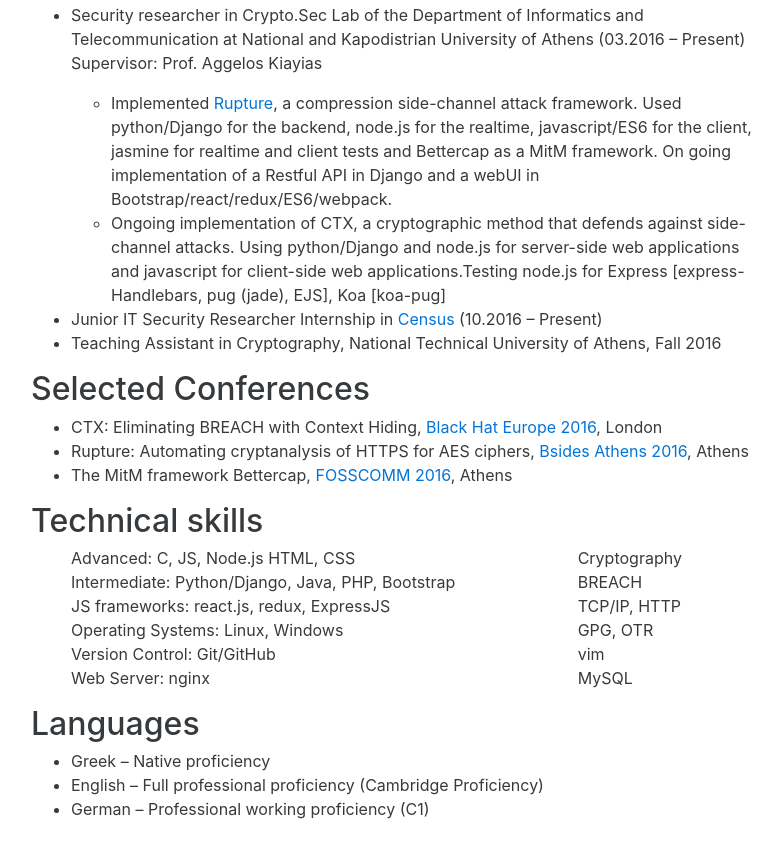
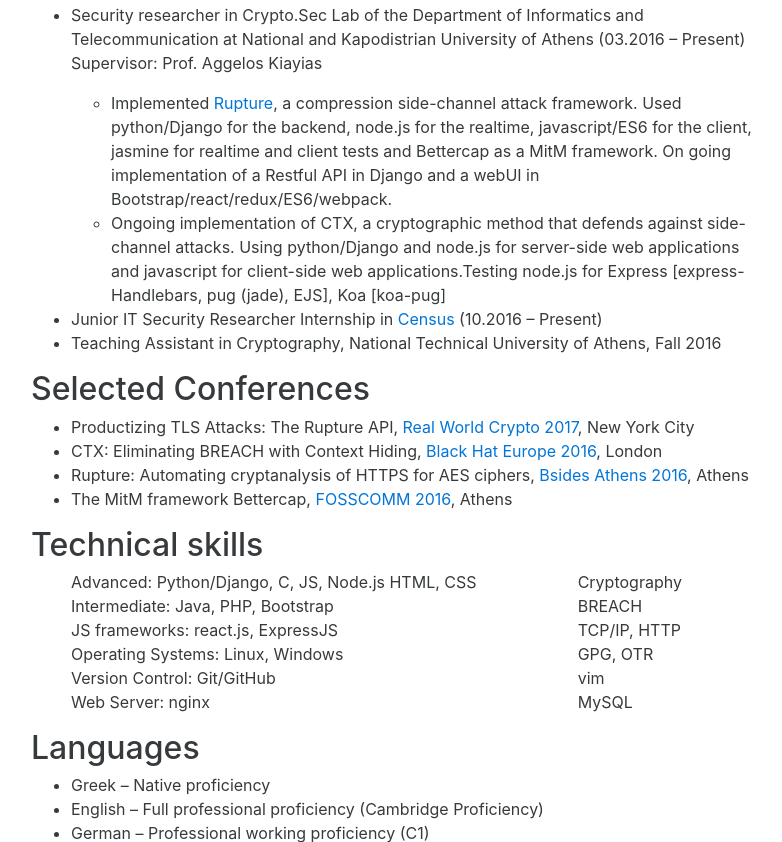
Before and after one commit to esarafianou/esarafianou.github.io, a website: page personal/resume.html in a window 1280 px wide. Shown: the part 399-1241 px from the top of the page, without its empty margins (434-1216 px from the left). Drawn offline with Linux system fonts and the light colour scheme.

Commit message:
Update resume

```diff
--- a/personal/resume.html
+++ b/personal/resume.html
@@ -62,6 +62,8 @@
                 </ul>
                 <h2> Selected Conferences</h2>
                 <ul>
+                    <li>Productizing TLS Attacks: The Rupture API,
+                    <a href="https://www.realworldcrypto.com/rwc2017/program">Real World Crypto 2017</a>, New York City</li>
                     <li>CTX: Eliminating BREACH with Context Hiding,
                     <a href="https://www.blackhat.com/eu-16/briefings.html#eva-sarafianou">Black Hat Europe 2016</a>, London</li>
                     <li>Rupture: Automating cryptanalysis of HTTPS for AES ciphers,
@@ -73,9 +75,9 @@
                 <div class="row">
                     <div class="col-md-8">
                         <ul class="nobullet">
-                            <li>Advanced: C, JS, Node.js HTML, CSS </li>
-                            <li>Intermediate: Python/Django, Java, PHP, Bootstrap </li>
-                            <li>JS frameworks: react.js, redux, ExpressJS </li>
+                            <li>Advanced: Python/Django, C, JS, Node.js HTML, CSS </li>
+                            <li>Intermediate: Java, PHP, Bootstrap </li>
+                            <li>JS frameworks: react.js, ExpressJS </li>
                             <li>Operating Systems: Linux, Windows </li>
                             <li>Version Control: Git/GitHub </li>
                             <li>Web Server: nginx</li>
```
Also changed, not shown: index.html (+1 -1 lines).
